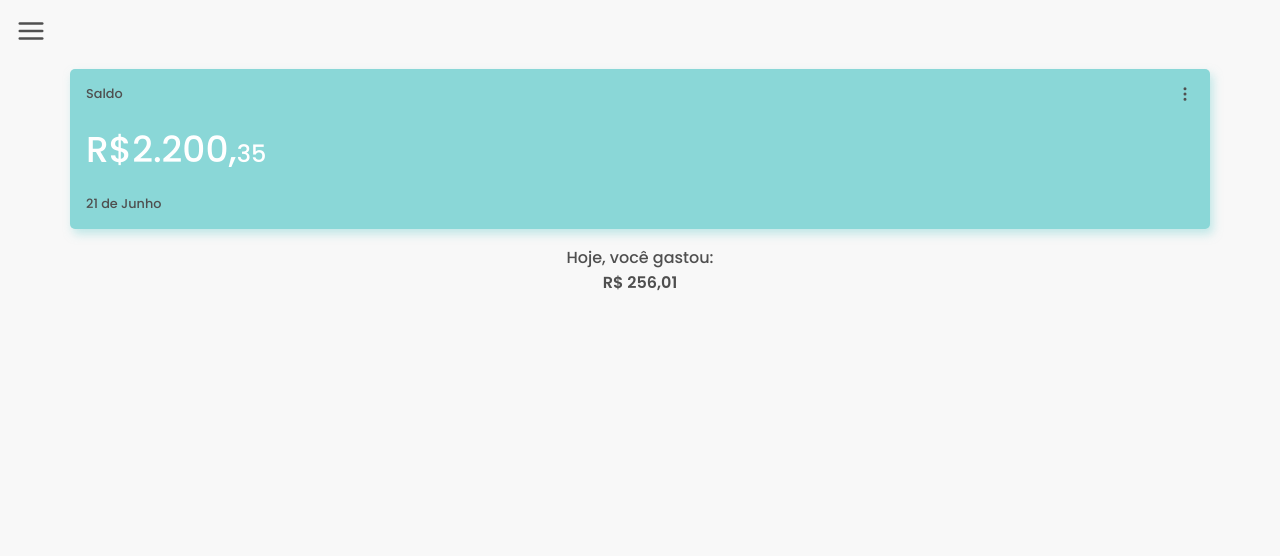
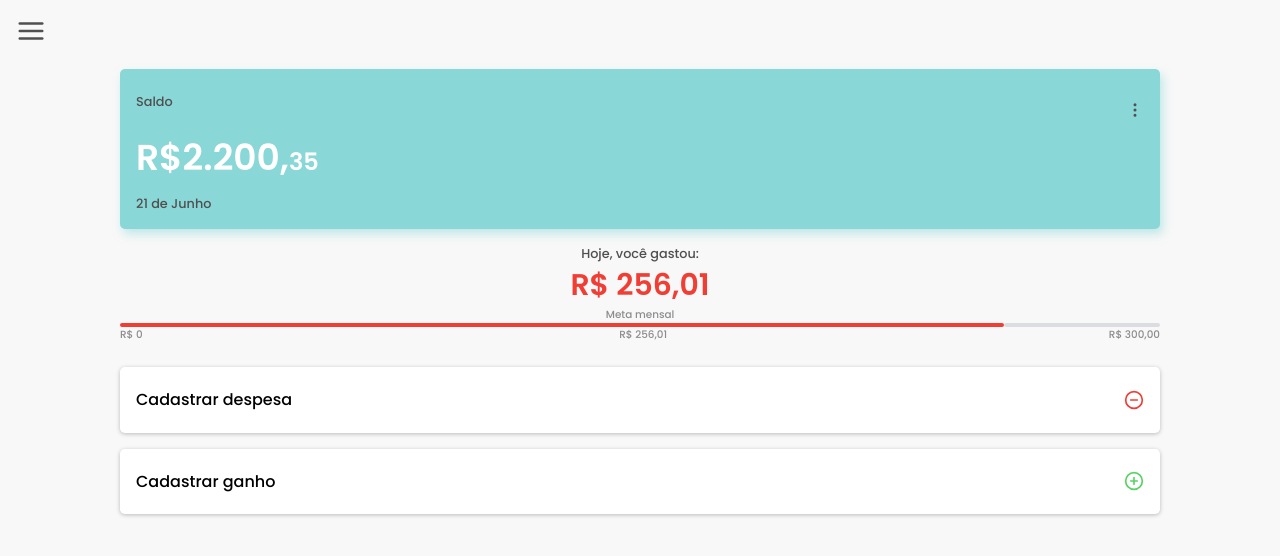
Before and after one commit to alan-dx/spartrol, a Next.js app: page /home in a window 1280 px wide. Shown: the top 556 px of the page. Built offline with nearby package versions, Linux system fonts and the light colour scheme.

Commit message:
created DayExpence and ProgressBar components

```diff
--- a/src/components/Balance/index.tsx
+++ b/src/components/Balance/index.tsx
@@ -10,7 +10,7 @@ export function Balance() {
           <FiMoreVertical color="#4F4F4F" size={18} />
         </button>
       </div>
-      <p id="balance">R$2.200,<small>35</small></p>
+      <strong>R$2.200,<small>35</small></strong>
       <time>21 de Junho</time>
     </div>
   )
--- a/src/components/Balance/styles.module.scss
+++ b/src/components/Balance/styles.module.scss
@@ -29,7 +29,7 @@
     font-size: 0.8rem;
   }
 
-  p {
+  strong {
     font-size: 2.25rem;
 
     color: var(--white);
--- /dev/null
+++ b/src/components/DayExpence/index.tsx
@@ -0,0 +1,12 @@
+import { ProgressBar } from '../ProgressBar'
+import styles from './styles.module.scss'
+
+export function DayExpence() {
+  return (
+    <div className={styles.container}>
+      <label htmlFor="goal">Hoje, você gastou:</label>
+      <strong id="goal" >R$ 256,01</strong>
+      <ProgressBar />
+    </div>
+  )
+}
--- /dev/null
+++ b/src/components/DayExpence/styles.module.scss
@@ -0,0 +1,20 @@
+.container {
+  width: 100%;
+
+  display: flex;
+  flex-direction: column;
+  align-items: center;
+  margin-top: 1rem;
+  margin-bottom: 0.5rem;
+
+  label {
+    font-size: 0.8rem;
+  }
+
+  strong {
+    font-size: 1.87rem;
+
+    color: var(--red);
+  }
+
+}
--- a/src/components/LargeButton/styles.module.scss
+++ b/src/components/LargeButton/styles.module.scss
@@ -2,17 +2,13 @@
   height: 4.1rem;
   width: 100%;
 
+  display: flex;
+  justify-content: center;
+  align-items: center;
+  padding: 1rem;
+
   background-color: var(--white);
   border: 0;
   border-radius: 0.3rem;
-  display: flex;
-  justify-content: center;
-  align-items: center;
-
   box-shadow: 0px 1px 4px rgba(0, 0, 0, 0.25);
-
-  svg {
-    margin-right: 1rem;
-  }
-
 }
--- /dev/null
+++ b/src/components/ProgressBar/index.tsx
@@ -0,0 +1,18 @@
+import styles from './styles.module.scss'
+
+export function ProgressBar() {
+  return (
+    <div className={styles.container} >
+      <small>Meta mensal</small>
+      <div className={styles.lineBox}>
+        <div className={styles.line} style={{width: "85%"}} />
+        <div />
+      </div>
+      <div className={styles.goalsRange}>
+        <small>R$ 0</small>
+        <small className={styles.center}>R$ 256,01</small>
+        <small>R$ 300,00</small>
+      </div>
+    </div>
+  )
+}
--- /dev/null
+++ b/src/components/ProgressBar/styles.module.scss
@@ -0,0 +1,48 @@
+.container {
+
+  width: 100%;
+
+  display: flex;
+  flex-direction: column;
+
+  small {
+    align-self: center;
+
+    color: var(--gray-900);
+    font-size: 0.65rem;
+  }
+
+  .lineBox {
+    height: 4px;
+
+    display: flex;
+
+    .line {
+      border-radius: 2px;
+      background: var(--red);
+    }
+
+    div:not(:first-child) {
+      flex: 1;
+
+      border-radius: 2px;
+      background-color: var(--gray-200);
+    }
+
+  }
+
+  .goalsRange {
+    display: flex;
+    justify-content: space-between;
+    position: relative;
+
+    .center {
+      position: absolute;
+      left: calc(50% - 1.30rem);
+      text-align: center;
+    }
+
+    color: var(--gray-900);
+  }
+
+}
--- a/src/pages/home/index.tsx
+++ b/src/pages/home/index.tsx
@@ -1,5 +1,9 @@
 import { Balance } from '../../components/Balance'
+import { DayExpence } from '../../components/DayExpence'
 import { Header } from '../../components/Header'
+import { LargeButton } from '../../components/LargeButton'
+
+import { FiPlusCircle, FiMinusCircle } from 'react-icons/fi'
 import styles from './styles.module.scss'
 
 export default function Home() {
@@ -9,8 +13,16 @@ export default function Home() {
       <Header />
       <main className={styles.container}>
         <Balance />
-        <label htmlFor="goal">Hoje, você gastou:</label>
-        <strong>R$ 256,01</strong>
+        <DayExpence />
+        <LargeButton>
+          Cadastrar despesa
+          <FiMinusCircle size={20} color="#F03E35" />
+        </LargeButton>
+        <LargeButton>
+          Cadastrar ganho
+          <FiPlusCircle size={20} color="#59D266" />
+        </LargeButton>
+
       </main>
     </>
   )
--- a/src/pages/home/styles.module.scss
+++ b/src/pages/home/styles.module.scss
@@ -6,8 +6,10 @@
   flex-direction: column;
   align-items: center;
 
-  label {
+  button {
     margin-top: 1rem;
+
+    justify-content: space-between;
   }
 
 }
@@ -15,7 +17,7 @@
 @media (min-width: 800px) {
   .container {
     margin: 0 auto;
-    max-width: 1140px;
+    max-width: 1040px;
   }
 
 }
--- a/src/pages/sign_in.module.scss
+++ b/src/pages/sign_in.module.scss
@@ -42,6 +42,10 @@
 
         transition: background-color 0.5s;
 
+        svg {
+          margin-right: 1rem;
+        }
+
         &:hover {
           background-color: #d52b1b;
         }
@@ -81,7 +85,6 @@
       top: 10vh;
       right: 10vw;
 
-
       background-color: var(--white);
       box-shadow: 0px 1px 4px rgba(0, 0, 0, 0.25);
       border-radius: 0.6rem;
```
Also changed, not shown: 1 other file (tests, documents, lock files or other folders).
